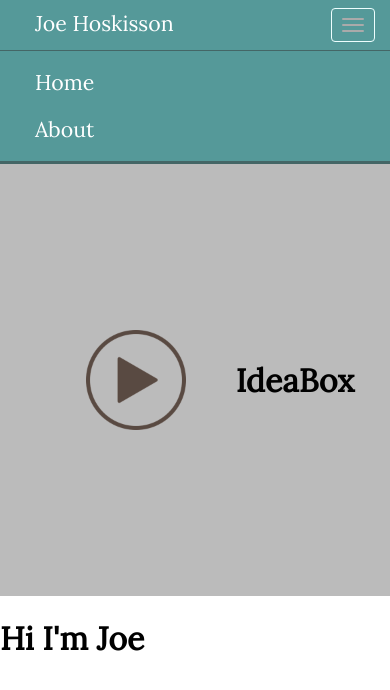
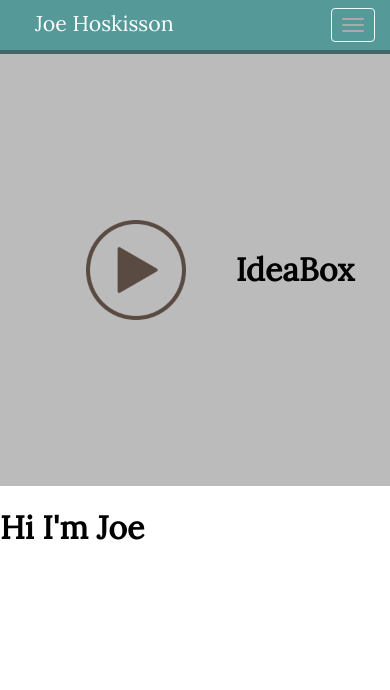
Before and after one commit to joevus/portfolio-ideabox, a React (Create React App) app: page / in a window 390 px wide. Shown: the top 690 px of the page. Built offline with nearby package versions, Linux system fonts and the light colour scheme.

Commit message:
Navbar now transitions between collapsed and expanded in mobile! It's a bit choppy and there is some unecessary code.

```diff
--- a/src/components/navbar/NavCollapse/NavCollapse.js
+++ /dev/null
@@ -1,16 +0,0 @@
-import React from 'react';
-
-class NavCollapse extends React.Component{
-  render() {
-    return (
-      <div className="navbar-collapse">
-        <ul>
-          <li><a className="navLink" href="#">Home</a></li>
-          <li><a className="navLink" href="#">About</a></li>
-        </ul>
-      </div>
-    )
-  }
-}
-
-export default NavCollapse;
--- a/src/components/navbar/NavCollapse/index.js
+++ /dev/null
@@ -1,14 +0,0 @@
-import React from "react";
-
-import NavCollapse from "./NavCollapse.js";
-
-class NavCollapseContainer extends React.Component {
-
-  render() {
-    return(
-      <NavCollapse />
-    );
-  }
-}
-
-export default NavCollapseContainer;
--- a/src/components/navbar/Navbar.js
+++ b/src/components/navbar/Navbar.js
@@ -1,20 +1,30 @@
 import React from "react";
-import NavCollapse from "./NavCollapse";
 
 class Navbar extends React.Component {
+
+  componentDidMount() {
+    this.props.setNavCollScrollHeight(this.navbarCollapse);
+    this.props.setNavCollStyleTrans(this.navbarCollapse);
+  }
+
   render() {
     return(
       <nav className="navbar">
         <div className="navbar-header">
           <a className="brand" href="#">Joe Hoskisson</a>
-          <button className="navbar-toggle">
+          <button onClick={this.props.handleButtClick} className="navbar-toggle">
             <span className="sr-only">Toggle navigation</span>
             <span className="icon-bar"></span>
             <span className="icon-bar"></span>
             <span className="icon-bar"></span>
           </button>
         </div>
-        <NavCollapse />
+        <div ref={(ref) => this.navbarCollapse = ref} className="navbar-collapse" style={{height: this.props.height + 'px'}}>
+          <ul>
+            <li><a className="navLink" href="#">Home</a></li>
+            <li><a className="navLink" href="#">About</a></li>
+          </ul>
+        </div>
       </nav>
     )
   }
--- a/src/components/navbar/index.js
+++ b/src/components/navbar/index.js
@@ -3,10 +3,105 @@ import React from "react";
 import Navbar from "./Navbar.js";
 
 class NavbarContainer extends React.Component {
+  constructor() {
+    super();
+    this.state = {
+      collapsed: true,
+      height: 0,
+      navCollScrollHeight: null,
+      navCollStyleTrans: ''
+    }
+  }
+
+  setNavCollScrollHeight = (ele) => {
+    let num = ele.scrollHeight;
+    this.setState({
+      navCollScrollHeight: num
+    });
+  }
+
+  setNavCollStyleTrans = (ele) => {
+    let str = ele.style.transition;
+    this.setState({
+      navCollStyleTrans: str
+    });
+  }
+
+  handleButtClick = () => {
+    console.log(this.refs);
+    if (this.state.collapsed) {
+      this.expandElement(this.refs.navbarCollapse);
+    } else {
+      this.collapseElement(this.refs.navbarCollapse);
+    }
+  }
+
+  collapseElement = () => {
+    // reference to this
+    let self = this;
+    // much of this code came from css tricks
+    // get height of element's content, regardless of actual size
+    let elHeight = this.state.navCollScrollHeight;
+    // diable css transitions temporarily
+    // let elTransition = element.style.transition;
+    // element.style.transition = '';
+
+    // on next frame (as soon as previous style change has taken effect),
+    // explicitly set the element's height to its current pixel height, so we
+    // aren't transitioning out of 'auto'
+    // requestAnimationFrame(function() {
+    //   element.style.height = elHeight + 'px';
+    //   element.style.transition = elTransition;
+
+      // on next frame (as soon as the previous style change has taken effect),
+      // have the element transition to height: 0
+      requestAnimationFrame(function() {
+        self.setState({
+          height: 0
+        });
+      });
+    // });
+
+    // mark the section as "currently collapsed"
+    this.setState({
+      collapsed: true
+    })
+  }
+
+  expandElement = () => {
+    // reference to this
+    let self = this;
+    // get the height of the element's inner content, regardless of its actual
+    // size
+    let elHeight = this.state.navCollScrollHeight;
+
+    // have the element transition to the height of its inner content
+    // element.style.height = elHeight + 'px';
+    self.setState({
+      height: elHeight
+    });
+    // when the next css transition finishes (which should be the one
+    // we just triggered)
+    // element.addEventListener('transitionend', function eventHandler(e) {
+    //   // remove this event listener so it only gets triggered once
+    //   element.removeEventListener('transitionend', eventHandler);
+    //
+    //   // set height to initial content-based value
+    //
+    // });
+
+    // mark the element as "currently not collapsed"
+    this.setState({
+      collapsed: false
+    });
+  }
 
   render() {
     return(
-      <Navbar />
+      <Navbar height={this.state.height} collapsed={this.state.collapsed}
+      handleButtClick={this.handleButtClick}
+      setNavCollScrollHeight={this.setNavCollScrollHeight}
+      setNavCollStyleTrans={this.setNavCollStyleTrans} />
     );
   }
 }
--- a/src/css/index.css
+++ b/src/css/index.css
@@ -64,6 +64,7 @@ p {
 
 .navbar-collapse {
   border-top: solid #446666 1px;
+  transition: height 500ms ease;
 }
 
 .navbar ul {
```
